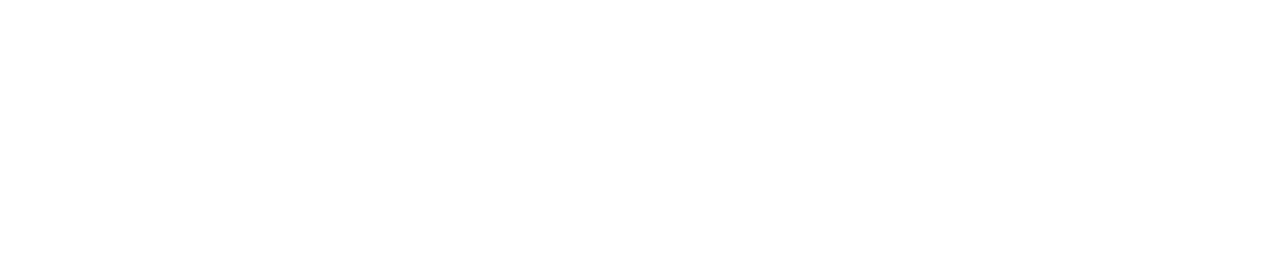
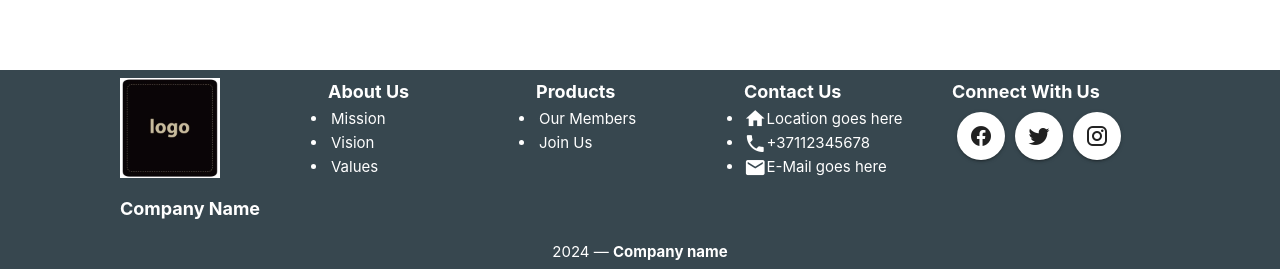
Before and after one commit to LeanWasTaken/Family-Project, a Vue app: page / in a window 1280 px wide. Shown: the part 1614-1883 px from the top of the page. Before the commit the page ends 1684 px from the top, so only its background shows below. Built offline with nearby package versions, Linux system fonts and the light colour scheme.

Commit message:
Izveidots footer, izveidota sekcija ar bildēm zigzagā, pārējo jau aizmirsu, kas izdarīts

```diff
--- a/src/App.vue
+++ b/src/App.vue
@@ -1,5 +1,6 @@
 <script setup>
 import Navbar from '@/components/ui/NavbarComponent.vue'
+import Footer from '@/components/ui/FooterComponent.vue'
 import { RouterView } from 'vue-router'
 </script>
 
@@ -13,6 +14,7 @@
         </Transition>
       </RouterView>
     </v-main>
+    <Footer />
   </v-app>
 </template>
 
--- /dev/null
+++ b/src/components/ui/FooterComponent.vue
@@ -0,0 +1,79 @@
+<template>
+  <v-footer class="bg-blue-grey-darken-3">
+    <v-row justify="center" no-gutters>
+      <v-col cols="12" sm="6" md="2">
+        <img src="../../assets/images/logo.webp" alt="Company Logo" class="logo" />
+        <div class="company-name title">Company Name</div>
+      </v-col>
+
+      <!-- Column 2: About Us -->
+      <v-col cols="12" sm="6" md="2">
+        <h3 class="title">About Us</h3>
+        <ul>
+          <li><a href="#">Mission</a></li>
+          <li><a href="#">Vision</a></li>
+          <li><a href="#">Values</a></li>
+        </ul>
+      </v-col>
+
+      <!-- Column 3: Team -->
+      <v-col cols="12" sm="6" md="2">
+        <h3 class="title">Products</h3>
+        <ul>
+          <li><a href="#">Our Members</a></li>
+          <li><a href="#">Join Us</a></li>
+        </ul>
+      </v-col>
+
+      <!-- Column 4: Services -->
+      <v-col cols="12" sm="6" md="2">
+        <h3 class="title">Contact Us</h3>
+        <ul>
+          <li><v-icon>mdi-home</v-icon>Location goes here</li>
+          <li><v-icon>mdi-phone</v-icon>+37112345678</li>
+          <li><v-icon>mdi-email</v-icon>E-Mail goes here</li>
+        </ul>
+      </v-col>
+
+      <!-- Column 5: Social Media Buttons -->
+      <v-col cols="12" sm="6" md="2">
+        <h3 class="title">Connect With Us</h3>
+        <v-btn icon class="social-media-icon">
+          <v-icon>mdi-facebook</v-icon>
+        </v-btn>
+        <v-btn icon class="social-media-icon">
+          <v-icon>mdi-twitter</v-icon>
+        </v-btn>
+        <v-btn icon class="social-media-icon">
+          <v-icon>mdi-instagram</v-icon>
+        </v-btn>
+      </v-col>
+
+      <v-col class="text-center mt-4" cols="12">
+        {{ new Date().getFullYear() }} — <strong>Company name</strong>
+      </v-col>
+    </v-row>
+  </v-footer>
+</template>
+
+<style scoped>
+.logo {
+  width: 100px; /* Adjust logo width as needed */
+}
+
+.company-name {
+  margin-top: 10px; /* Adjust margin as needed */
+}
+
+.social-media-icon {
+  margin: 5px; /* Adjust margin as needed */
+}
+a {
+  text-decoration: none;
+  color: white;
+}
+.title {
+  font-weight: bold;
+  font-size: 18px;
+}
+</style>
--- a/vite.config.js
+++ b/vite.config.js
@@ -5,14 +5,8 @@
 import vueJsx from '@vitejs/plugin-vue-jsx'
 import VueDevTools from 'vite-plugin-vue-devtools'
 
-
 export default defineConfig({
-  base: "/FamProject/",
-  plugins: [
-    vue(),
-    vueJsx(),
-    VueDevTools(),
-  ],
+  plugins: [vue(), vueJsx(), VueDevTools()],
   resolve: {
     alias: {
       '@': fileURLToPath(new URL('./src', import.meta.url))
```
Also changed, not shown: src/assets/images/logo.webp (added).
